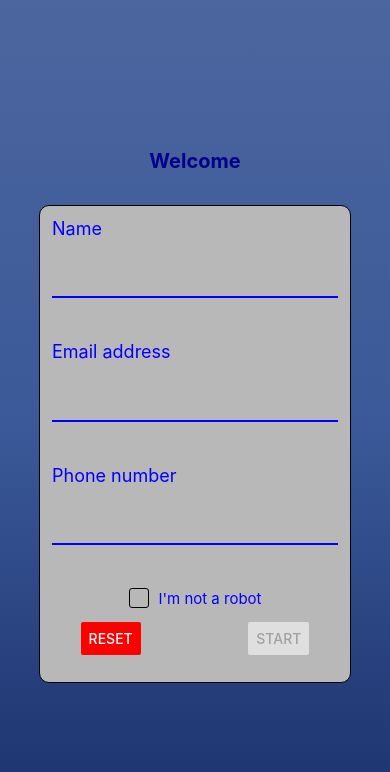
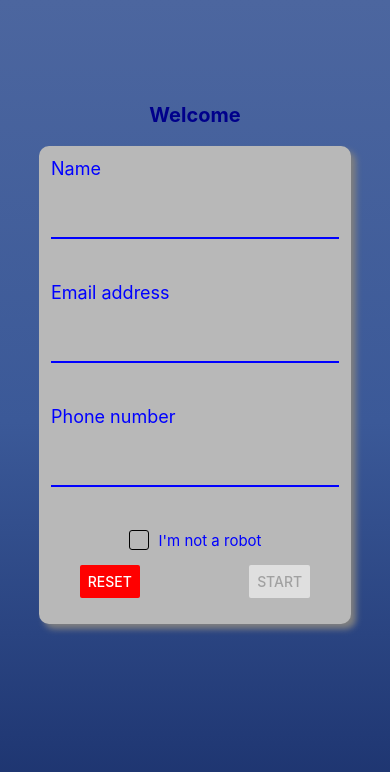
Before and after one commit to yunke-l/CS5520-Assignment1, a React Native app: screen / in a window 390 px wide. Shown: the top 772 px of the page. Built offline with nearby package versions, Linux system fonts and the light colour scheme.

Commit message:
saved all styles into StyleHelper

```diff
--- a/App.js
+++ b/App.js
@@ -4,7 +4,7 @@ import { StyleSheet, Text, View } from 'react-native';
 import StartingScreen from './screens/StartingScreen';
 import ConfirmScreen from './screens/ConfirmScreen';
 import GameScreen from './screens/GameScreen';
-
+import StyleHelper from './StyleHelper';
 
 export default function App() {
   // initialize state variables
@@ -18,7 +18,7 @@ export default function App() {
   }
 
   return (
-    <View style={styles.container}>
+    <View style={StyleHelper.container}>
       {screen === 'start' ? <StartingScreen userData={userInput} onStart={(data) => {setUserInput(data); setScreen('confirm')}} />
       : (screen === 'confirm' ? <ConfirmScreen userData={userInput} setScreen={setScreen} />
         : <GameScreen onLogout={logout} />)}
@@ -27,11 +27,11 @@ export default function App() {
   );
 }
 
-const styles = StyleSheet.create({
-  container: {
-    flex: 1,
-    backgroundColor: '#fff',
-    alignItems: 'center',
-    justifyContent: 'center',
-  },
-});
+// const styles = StyleSheet.create({
+//   container: {
+//     flex: 1,
+//     backgroundColor: '#fff',
+//     alignItems: 'center',
+//     justifyContent: 'center',
+//   },
+// });
--- a/StyleHelper.js
+++ b/StyleHelper.js
@@ -1,11 +1,14 @@
 import { StyleSheet } from "react-native";
 
 const StyleHelper = StyleSheet.create({
+
+    // Global styles
     container: {
         flex: 1,
         flexDirection: 'column',
         alignItems: 'center',
         justifyContent: "center",
+        // marginBottom: '30%',
     },
     header: {
         color: 'darkblue',
@@ -32,13 +35,101 @@ const StyleHelper = StyleSheet.create({
         alignSelf: 'flex-start',
     },
 
+
+    // game screen styles
     gameMessage: {
         fontSize: 18,
         color: 'blue',
         alignSelf: 'center',
         marginVertical: '2%',
     },
+    logoutButton: {
+        alignSelf: 'flex-end',
+        marginRight: '5%',
+    },
+    image: {
+        width: 100,
+        height: 100,
+        marginVertical: 20,
+    },
 
+
+    // input component styles
+    inputContainer: {
+        width: '100%',
+        marginBottom: '15%',
+    },
+    input: {
+        width: '100%',
+        borderBottomColor: 'blue',
+        borderBottomWidth: 2,
+        alignSelf: 'flex-start',
+        fontSize: 18,
+        color: 'blue',
+        fontWeight: 'bold',
+        textAlign: 'center',
+        paddingBottom: 8,
+    },
+
+    inputError: {
+        color: 'black',
+        fontSize: 15,
+    },
+    inputText: {
+        color: 'blue',
+        fontSize: 18,
+        alignSelf: 'flex-start',
+        marginBottom: '10%',
+    },
+
+
+    // checkbox component styles
+    checkboxContainer:{
+        flexDirection: "row",
+        alignItems: "center",
+      },
+      checkbox:{
+        width: 20,
+        height: 20,
+        borderWidth: 1,
+        borderColor: "black",
+        borderRadius: 3,
+        marginRight: 10,
+        justifyContent: "center",
+        alignItems: "center",
+      },
+
+      checkboxLabel: {
+        color: "blue",
+        fontSize: 15,
+      },
+      checkboxSelected: {
+        color: "white",
+        fontWeight: "bold",
+      },
+
+      // card component styles
+      card: {
+        backgroundColor: '#B8B8B8',
+        width: '80%',
+        borderRadius: 10,
+        padding: 12,
+        alignItems: 'center',
+        marginBottom: '30%',
+        // IOS shadow
+        shadowColor: 'gray',
+        shadowOffset: { width: 5, height: 5 },
+        shadowRadius: 6,
+        shadowOpacity: 2,
+        // Android shadow
+        elevation: 5,
+    },
+
+    // linear gradient component styles
+    linearGradient: {
+        flex: 1,
+        width: '100%',
+    },
 
 
 });
--- a/components/CardComp.js
+++ b/components/CardComp.js
@@ -1,24 +1,14 @@
 import React from "react";
-import { View, StyleSheet } from "react-native";
+import { View } from "react-native";
+import StyleHelper from "../StyleHelper";
 
 const CardComp = ({children}) => {
     return (
-        <View style={styles.card}>
+        <View style={StyleHelper.card}>
             {children}
         </View>
     );
 };
 
-const styles = StyleSheet.create({
-    card: {
-        backgroundColor: '#B8B8B8',
-        width: '80%',
-        margin: 12,
-        borderWidth: 1,
-        borderRadius: 10,
-        padding: 12,
-        alignItems: 'center',
-    },
-});
 
 export default CardComp;
--- a/components/CheckBox.js
+++ b/components/CheckBox.js
@@ -1,5 +1,6 @@
-import React, { useState } from "react";
-import { View, Text, TouchableOpacity, StyleSheet } from "react-native";
+import React from "react";
+import { View, Text, TouchableOpacity } from "react-native";
+import StyleHelper from "../StyleHelper";
 
 const Checkbox = ({ label, checked, onChange }) => {
   const toggleCheckbox = () => {
@@ -9,54 +10,27 @@ const Checkbox = ({ label, checked, onChange }) => {
   return (
     <TouchableOpacity onPress={toggleCheckbox}>
       <View
-        style={styles.container}
+        style={StyleHelper.checkboxContainer}
       >
         <View
           style={[
-              styles.box,
+              StyleHelper.checkbox,
               { backgroundColor: checked ? "#007FFF" : "transparent" } // Use an array to apply multiple styles
           ]}
       >
           {checked && (
             <Text
-              style={styles.selected}
+              style={StyleHelper.checkboxSelected}
             >
               ✓
             </Text>
           )}
         </View>
-        <Text style={styles.label}>{label}</Text>
+        <Text style={StyleHelper.checkboxLabel}>{label}</Text>
       </View>
     </TouchableOpacity>
   );
 };
 
-const styles = StyleSheet.create({
-  container:{
-    flexDirection: "row",
-    alignItems: "center",
-  },
-  box:{
-    width: 20,
-    height: 20,
-    borderWidth: 1,
-    borderColor: "black",
-    borderRadius: 3,
-    marginRight: 10,
-    justifyContent: "center",
-    alignItems: "center",
-  },
-
-  label: {
-    color: "blue",
-    fontSize: 15,
-  },
-  selected: {
-    color: "white",
-    fontWeight: "bold",
-  }
-});
-
-
 
 export default Checkbox;
--- a/components/InputComp.js
+++ b/components/InputComp.js
@@ -1,49 +1,22 @@
-import React, {useState} from 'react';
-import {Text, TextInput, StyleSheet, View} from 'react-native';
+import React from 'react';
+import {Text, TextInput, View} from 'react-native';
+import StyleHelper from '../StyleHelper';
 
 const InputComp = ({label, value, onChangeText, error}) => {
 
     return (
-        <View style={styles.container}>
-            <Text style={styles.text}>{label}</Text>
+        <View style={StyleHelper.inputContainer}>
+            <Text style={StyleHelper.inputText}>{label}</Text>
             <TextInput
-                style={styles.input}
+                style={StyleHelper.input}
                 value={value}
                 onChangeText={onChangeText}
             />
-            {error && <Text style={styles.error}>{error}</Text>}
+            {error && <Text style={StyleHelper.inputError}>{error}</Text>}
         </View>
     );
 
 };
 
-const styles = StyleSheet.create({
-    container: {
-        width: '100%',
-        marginBottom: '15%',
-    },
-    input: {
-        width: '100%',
-        borderBottomColor: 'blue',
-        borderBottomWidth: 2,
-        alignSelf: 'flex-start',
-        fontSize: 18,
-        color: 'blue',
-        fontWeight: 'bold',
-        textAlign: 'center',
-        paddingBottom: 8,
-    },
-
-    error: {
-        color: 'black',
-        fontSize: 15,
-    },
-    text: {
-        color: 'blue',
-        fontSize: 18,
-        alignSelf: 'flex-start',
-        marginBottom: '10%',
-    },
-});
 
 export default InputComp;
--- a/components/LinearGradient.js
+++ b/components/LinearGradient.js
@@ -1,12 +1,13 @@
 import * as React from 'react';
 import { LinearGradient } from 'expo-linear-gradient';
+import StyleHelper from '../StyleHelper';
 
 const LinearGradientComp = ({children}) => {
     return (
         <LinearGradient
             // Background Linear Gradient
             colors={['#4c669f', '#3b5998', '#192f6a']}
-            style={{ flex: 1, width: '100%' }}
+            style={StyleHelper.linearGradient}
         >
             {children}
         </LinearGradient>
--- a/screens/GameScreen.js
+++ b/screens/GameScreen.js
@@ -6,16 +6,15 @@ import StyleHelper from "../StyleHelper";
 import LinearGradientComp from "../components/LinearGradient";
 
 const GameScreen = ({onLogout}) => {
-
   const [numberToGuess, setNumberToGuess] = useState(
-    Math.floor(Math.random() * 11) + 10 // Generates a random number between 10 and 20
+    Math.floor(Math.random() * 11) + 10 // generates a random number between 10 and 20
   );
   const [userGuess, setUserGuess] = useState('');
-
   const [guessCount, setGuessCount] = useState(0);
   const [gameState, setGameState] = useState('start');
   const [hint, setHint] = useState('');
 
+  // handle user guess
   const handleGuess = () => {
     const guess = parseInt(userGuess);
     if (isNaN(guess) || guess < 10 || guess > 20) {
@@ -38,10 +37,12 @@ const GameScreen = ({onLogout}) => {
     setUserGuess('');
   };
 
+  // handle reset
   const handleReset = () => {
     setUserGuess('')
   }
 
+  // handle new game
   const handleNewGame = () => {
     setNumberToGuess(Math.floor(Math.random() * 11) + 10);
     setGuessCount(0);
@@ -49,6 +50,7 @@ const GameScreen = ({onLogout}) => {
 
   }
 
+  // handle try again
   const handleTryAgain = () => {
     setUserGuess('');
     setGameState('start');
@@ -57,7 +59,9 @@ const GameScreen = ({onLogout}) => {
   return (
     <LinearGradientComp>
     <View style={StyleHelper.container}>
-      <Button color="blue" title="Logout" onPress={onLogout} />
+      <View style={StyleHelper.logoutButton}>
+        <Button color="blue" title="Logout" onPress={onLogout} />
+      </View>
       <Text style={StyleHelper.header}>Guess a number between 10 and 20</Text>
 
       <CardComp>
@@ -80,7 +84,7 @@ const GameScreen = ({onLogout}) => {
           <Text style={StyleHelper.gameMessage}>Number of guesses: {guessCount}</Text>
           <Image
             source={{ uri: `https://picsum.photos/id/${numberToGuess}/100/100` }}
-            style={{ width: 100, height: 100, marginVertical: 20 }}
+            style={StyleHelper.image}
           />
           <Button color="blue" title="New Game" onPress={handleNewGame} />
         </>
@@ -89,7 +93,7 @@ const GameScreen = ({onLogout}) => {
           <Text style={StyleHelper.gameMessage}>You did not guess correct!</Text>
           <Image
             source={require('../assets/unamused-emoji.jpeg')}
-            style={{ width: 100, height: 100, marginVertical: 20 }}
+            style={StyleHelper.image}
           />
           <Text>{hint}</Text>
           <Button color="blue" title="Try Again" onPress={handleTryAgain} />
```
